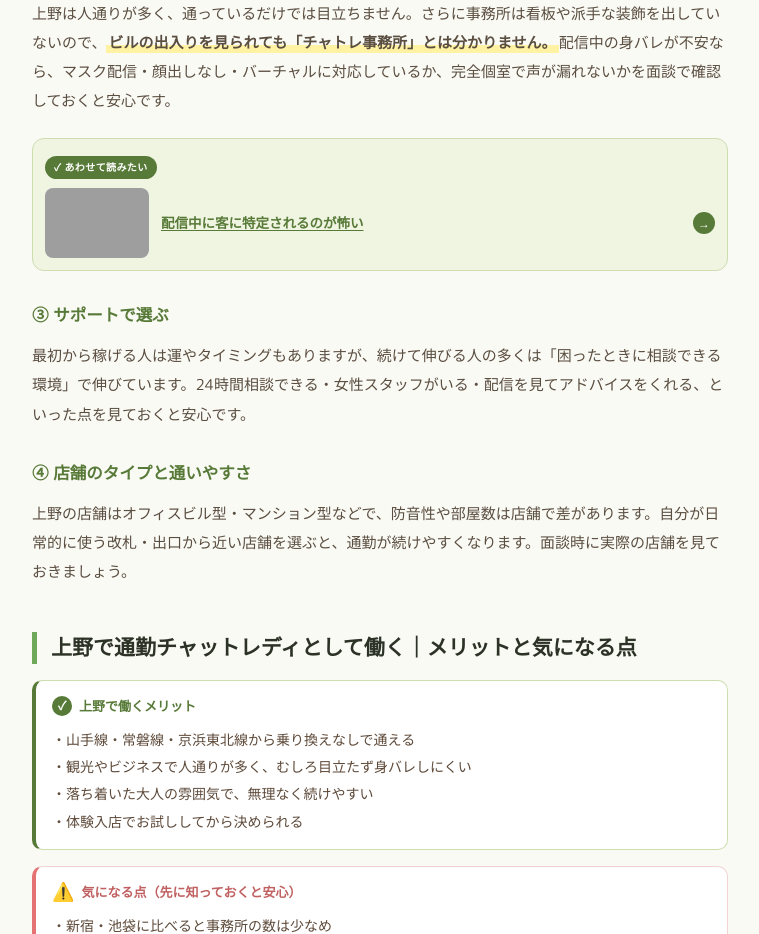
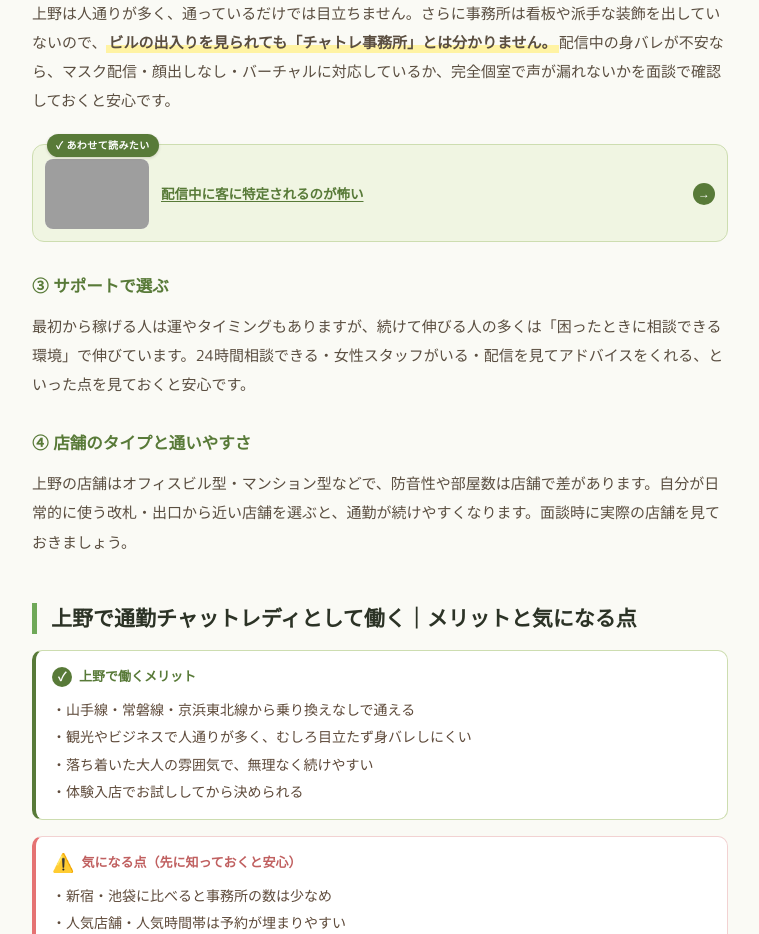
Before and after one commit to marumie-chatre/marumie-chatre.github.io, a Next.js app: page /area/ueno in a window 1280 px wide. Shown: the part 8180-9114 px from the top of the page, without its empty margins (260-1019 px from the left). Built offline with nearby package versions, Linux system fonts and the light colour scheme; grey boxes are pictures that could not be loaded; a web font is replaced by a local one.

Commit message:
ReadAlso：あわせて読みたいタグを枠左上の縁にかぶせる配置に

```diff
--- a/app/ArticleParts.tsx
+++ b/app/ArticleParts.tsx
@@ -175,21 +175,24 @@ export function ReadAlso({ href, children }: { href: string; children: React.Rea
   const thumb = ARTICLE_THUMBS[href];
   return (
     <Link href={href} style={{
+      position: "relative",
       display: "block",
-      margin: "22px 0",
-      padding: "12px",
+      margin: "28px 0 22px",
+      padding: "14px 12px 12px",
       background: "var(--green-pale)",
       border: "1px solid #cdddb0",
       borderRadius: "12px",
       textDecoration: "none",
     }}>
       <span style={{
+        position: "absolute", top: "-11px", left: "14px",
         display: "inline-flex", alignItems: "center", gap: "5px",
         fontSize: "10px", fontWeight: 800, letterSpacing: "0.04em",
         color: "#fff", background: "var(--green-dark)",
         padding: "3px 9px", borderRadius: "999px",
+        boxShadow: "0 1px 3px rgba(46,31,16,0.18)",
       }}>✓ あわせて読みたい</span>
-      <span style={{ display: "flex", gap: "12px", alignItems: "center", marginTop: "9px" }}>
+      <span style={{ display: "flex", gap: "12px", alignItems: "center" }}>
         {thumb && (
           <span style={{ flexShrink: 0, width: 104, height: 70, borderRadius: "8px", overflow: "hidden", background: "#fff" }}>
             {/* eslint-disable-next-line @next/next/no-img-element */}
```
